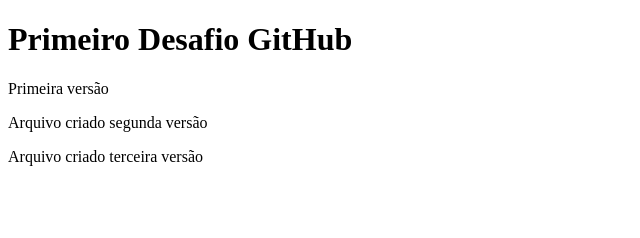
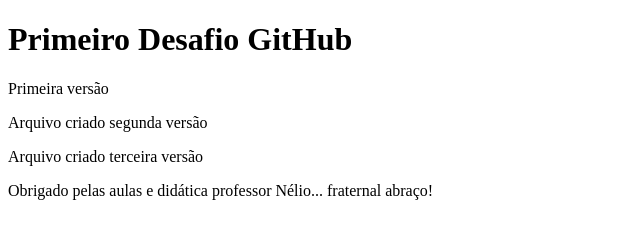
Before and after one commit to PedroAbreuHS/desafio-primeiro-projeto-github, a plain HTML site: page index.html in a window 1280 px wide. Shown: the whole page, without its empty margins (0-640 px from the left). Drawn offline with Linux system fonts and the light colour scheme.

Commit message:
Quarta versão

```diff
--- a/index.html
+++ b/index.html
@@ -10,5 +10,6 @@
     <p>Primeira versão</p>
     <p>Arquivo criado segunda versão</p>
     <p>Arquivo criado terceira versão</p>
+    <p>Obrigado pelas aulas e didática professor Nélio... fraternal abraço!</p>
 </body>
 </html>
```
